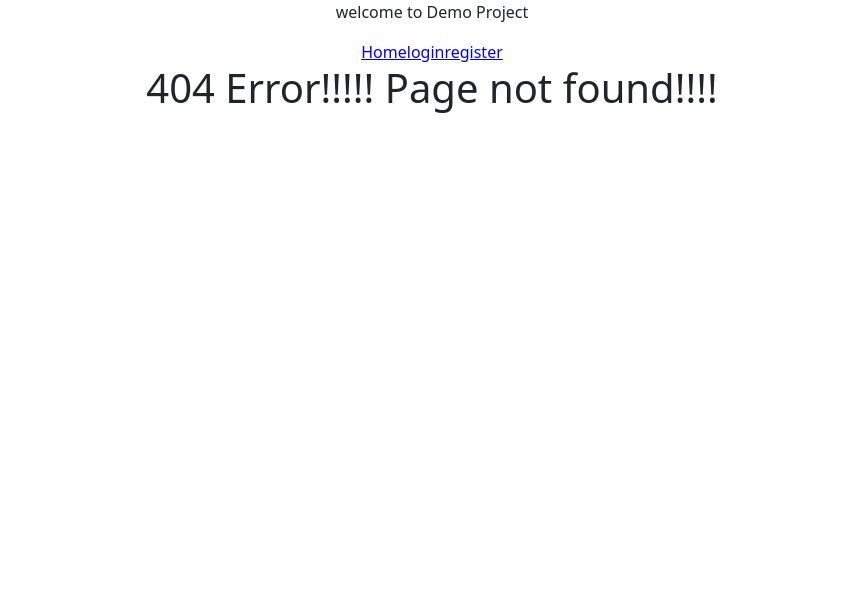
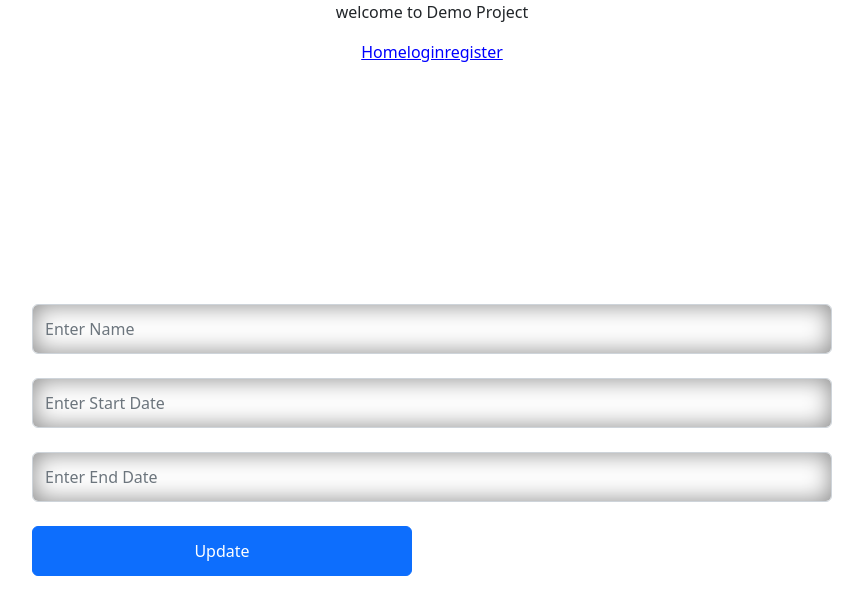
Before and after one commit to JayNalamalapu/LTI-PROJ, a React (Create React App) app: page /edit in a window 1280 px wide. Before the commit this address had no page. Shown: the top 614 px of the page, without its empty margins (208-1071 px from the left). Built offline with nearby package versions, Linux system fonts and the light colour scheme.

Commit message:
edit functionality

```diff
--- a/src/App.js
+++ b/src/App.js
@@ -6,6 +6,7 @@ import Login from "./pages/Login";
 import Register from "./pages/Register";
 import Welcome from "./pages/Welcome";
 import Create from "./pages/Create";
+import Edit from "./pages/edit";
 
 const App = () => {
   return (
@@ -21,6 +22,7 @@ const App = () => {
       <Routes>
         <Route path="/" element={<Welcome />} />
         <Route path="/create" element={<Create />} />
+        <Route path="/edit" element={<Edit />} />
           <Route path="/login" element={<Login />} />
           <Route path="/register" element={<Register />} />
           <Route path="*" element={<Errorpage />} />
--- a/src/pages/Create.js
+++ b/src/pages/Create.js
@@ -27,7 +27,6 @@ function Create(){
 
     return(
         <div>
-            <p>hello</p>
             <Form className="d-grid gap-2" style={{margin:'15rem'}}>
                 <Form.Group className="mb-3" controlId="formName">
                     <Form.Control type="text" placeholder="Enter Name" required onChange={(e) => setName(e.target.value)}>
--- a/src/pages/Home.js
+++ b/src/pages/Home.js
@@ -7,6 +7,13 @@ import {Link, useNavigate} from 'react-router-dom';
 const Home = () => {
 
   let history = useNavigate();
+
+  const handleEdit = (id, name, startdate, enddate) => {
+    localStorage.setItem('name',name);
+    localStorage.setItem('id',id);
+    localStorage.setItem('startdate',startdate);
+    localStorage.setItem('enddate',enddate);
+  }
 
   const handleDelete = (id) => {
     var index = Listofrecords.map(function(e){
@@ -47,7 +54,7 @@ const Home = () => {
                         </td>
                         <td>
                           <Link to={'/edit'}>
-                          <Button size="sm" onClick={() => alert(item.id)}>EDIT</Button>
+                          <Button size="sm" onClick={() => handleEdit(item.id, item.name, item.startdate, item.enddate)}>EDIT</Button>
                           </Link>&nbsp;
                           <Button size="sm" onClick={() => handleDelete(item.id)}>DELETE</Button>
                         </td>
--- /dev/null
+++ b/src/pages/edit.js
@@ -0,0 +1,61 @@
+import React,{useState, useEffect } from "react";
+import {Button, Form} from 'react-bootstrap';
+import {v4 as uuid} from "uuid";
+import {Link, useNavigate} from 'react-router-dom';
+import Listofrecords from "./Listofrecords";
+import 'bootstrap/dist/css/bootstrap.min.css';
+
+function Edit(){
+
+    const[name,setName] = useState('');
+    const[startdate,setStartdate] = useState('');
+    const[enddate,setEnddate] = useState('');
+    const[id,setId] = useState('');
+
+    let history = useNavigate();
+
+    var index = Listofrecords.map(function(e){
+        return e.id
+      }).indexOf(id);
+
+      const handleSubmit = (e) => {
+        e.preventDefault();
+
+        let a = Listofrecords[index];
+        a.name = name;
+        a.startdate = startdate;
+        a.enddate = enddate;
+
+         history('/home');
+    }
+
+    useEffect(() => {
+        setName(localStorage.getItem('name'))
+        setStartdate(localStorage.getItem('startdate'))
+        setEnddate(localStorage.getItem('enddate'))
+        setId(localStorage.getItem('id'))
+    },[])
+
+      return(
+        <div>
+            <Form className="d-grid gap-2" style={{margin:'15rem'}}>
+                <Form.Group className="mb-3" controlId="formName">
+                    <Form.Control type="text" placeholder="Enter Name" value={name} required onChange={(e) => setName(e.target.value)}>
+                    </Form.Control>
+                </Form.Group>
+                <Form.Group className="mb-3" controlId="formStartedate">
+                    <Form.Control type="text" placeholder="Enter Start Date" value={startdate} required onChange={(e) => setStartdate(e.target.value)}>
+                    </Form.Control>
+                </Form.Group>
+                <Form.Group className="mb-3" controlId="formEnddate">
+                    <Form.Control type="text" placeholder="Enter End Date" value={enddate} required onChange={(e) => setEnddate(e.target.value)}>
+                    </Form.Control>
+                </Form.Group>
+                <Button onClick={(e) => handleSubmit(e)} type="submit">Update</Button>
+            </Form>
+        </div>
+      )
+
+}
+
+export default Edit;
```
